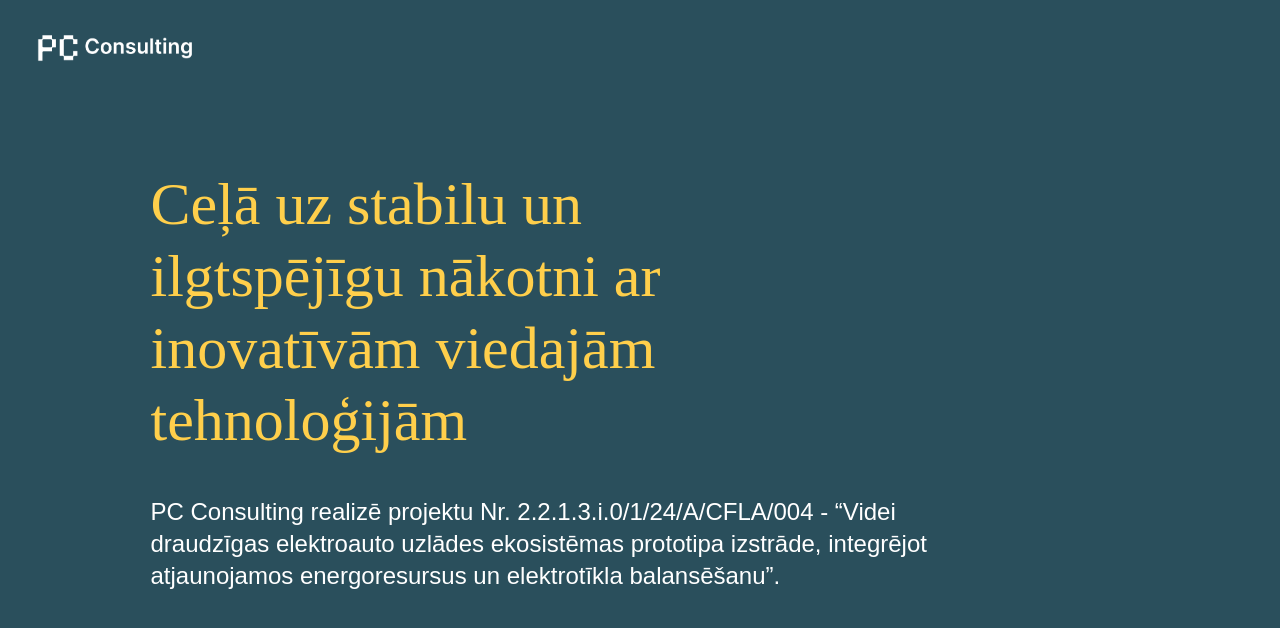
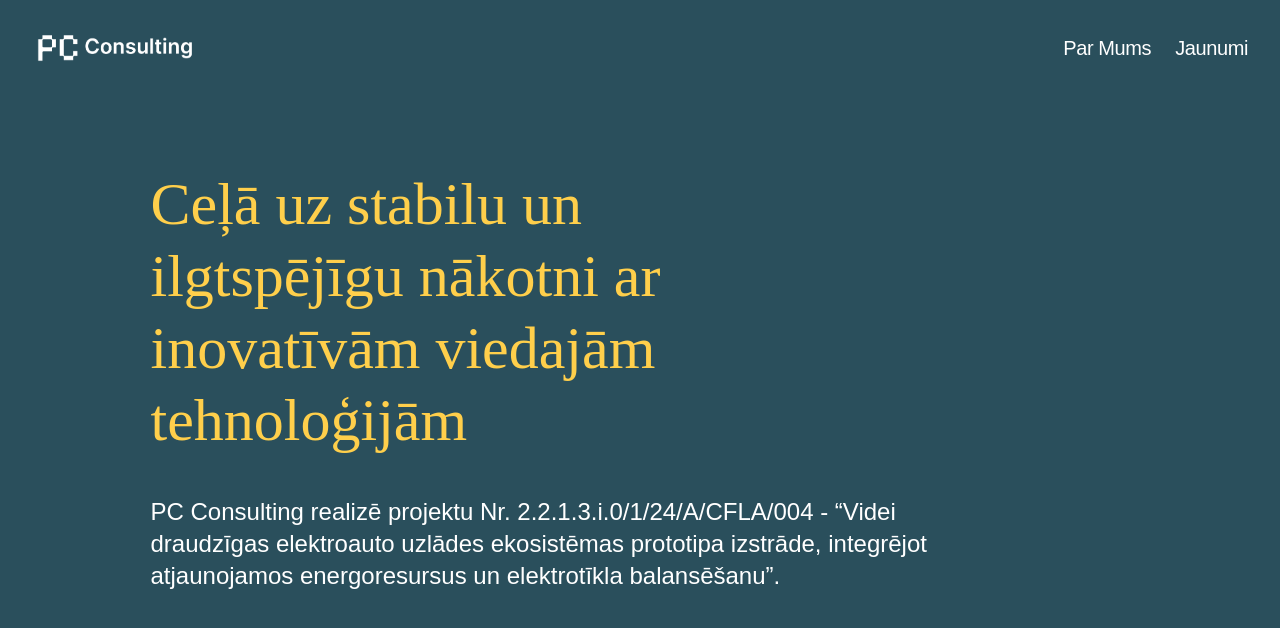
Before and after one commit to locusttoybox/pc-consulting, a Next.js app: page / in a window 1280 px wide. Shown: the top 628 px of the page. Built offline with nearby package versions, Linux system fonts and the light colour scheme.

Commit message:
fixed header

```diff
--- a/package.json
+++ b/package.json
@@ -9,7 +9,8 @@
     "lint": "next lint",
     "format": "prettier --write .",
     "format:check": "prettier --check .",
-    "prepare": "husky"
+    "prepare": "husky",
+    "test": "echo \"No test specified\" && exit 0"
   },
   "dependencies": {
     "@radix-ui/themes": "^3.1.6",
--- a/src/app/components/ui/Header.tsx
+++ b/src/app/components/ui/Header.tsx
@@ -41,7 +41,7 @@ const Header: React.FC<HeaderProps> = () => {
           )}{' '}
           <div className='flex items-center justify-between gap-10'>
             <div className='align-center'>
-              <div className='flex gap-6 sm:hidden'>
+              <div className='hidden gap-6 sm:flex'>
                 <a
                   href='/par-mums'
                   className='font-fahkwang text-secondary text-white hover:text-accent'
@@ -66,7 +66,7 @@ const Header: React.FC<HeaderProps> = () => {
               </Button>
             </a> */}
             <button
-              className='text-white hover:text-accent focus:outline-none sm:hidden'
+              className='block text-white hover:text-accent focus:outline-none sm:hidden'
               onClick={toggleMenu}
             >
               <svg
```
